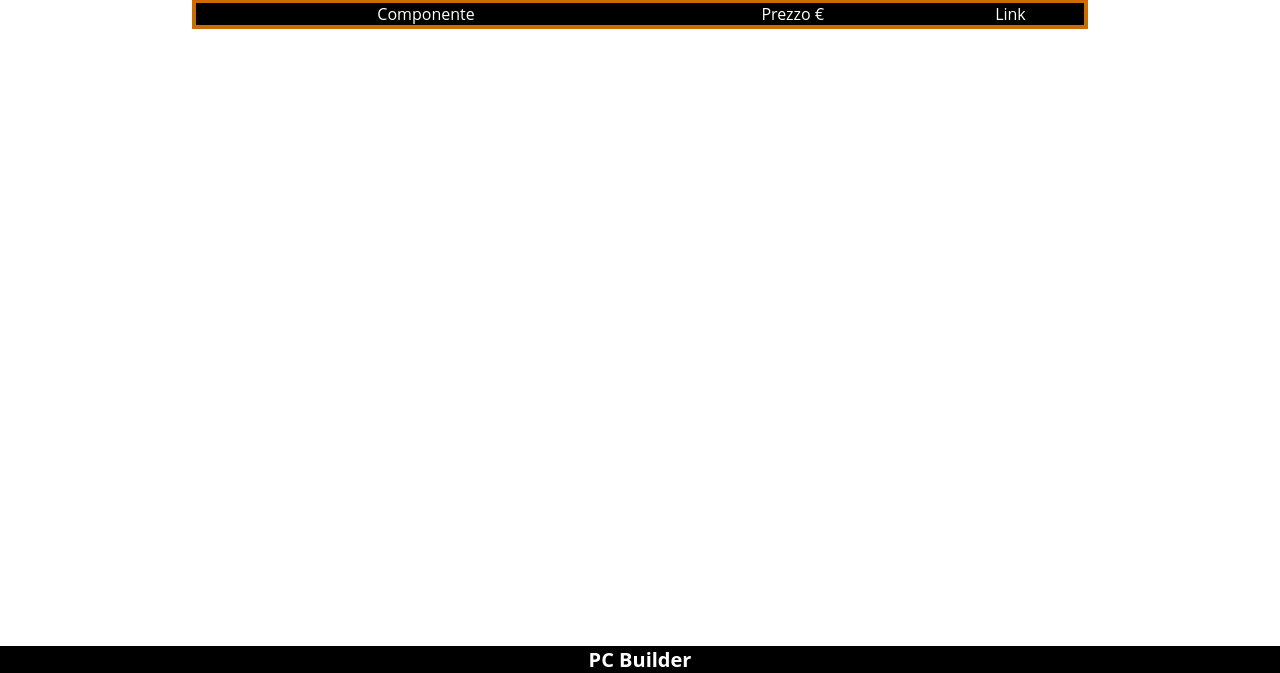
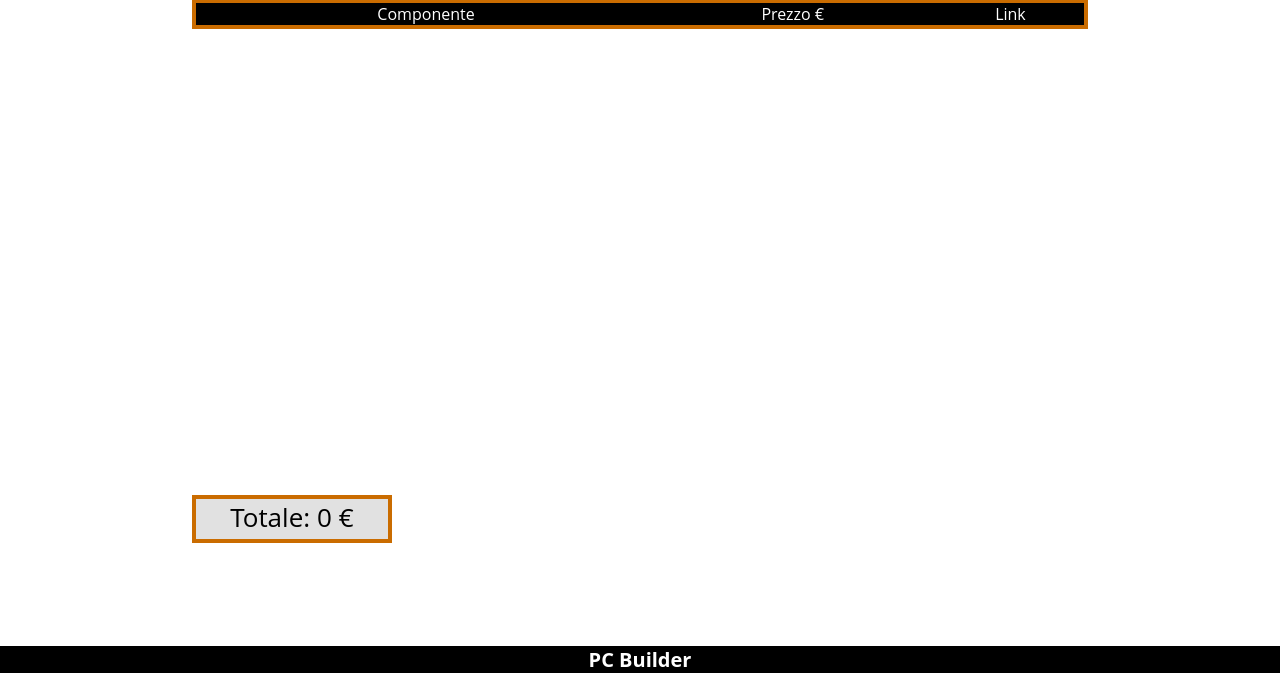
Before and after one commit to mokassino/prog_tecweb_pcbuilder, a Flask app: template app/templates/saved-build-id.html in a window 1280 px wide. Shown: the part 127-800 px from the top of the page. Run offline with Flask 2, Linux system fonts and the light colour scheme; the template is opened without the code that fills it, so the values that code supplies are empty; parts of the project's set-up code (start-up, migrations or seed data) failed here and were passed over.

Commit message:
added total price to the saved build template

```diff
--- a/app/templates/pc-configuration.html
+++ b/app/templates/pc-configuration.html
@@ -28,6 +28,7 @@
                 Non hai alcuna build salvata, puoi crearne qualcuna dalla <a style="color:orange" href="/">Home</a>
             </div>
             {% endif %}
+
          </div>
 
          <footer class="footer">
--- a/app/templates/saved-build-id.html
+++ b/app/templates/saved-build-id.html
@@ -28,7 +28,7 @@
                 <tr>
                     <td class="yourbuild-first-column"> {{ item["part"][0] }} </td>
                     <td> {{ item["part"][1] }} </td>
-                    <td> {{ item["part"][2]["$numberInt"] }} </td>
+                    <td class="price"> {{ item["part"][2]["$numberInt"] }} </td>
                     <td> <a style="color:black" href="{{ item['part'][3] }}" >  <i class="fa-brands fa-amazon"> </i></a> </td>
                 </tr>
                 {% endfor %}
@@ -39,8 +39,14 @@
          <div style="display: flex;">
             <a class="delete-build-button" href="/delete-build?q={{ url }}">Elimina build</a>
             <a class="delete-build-button" href="/">Torna alla Home</a>
+            <a class="delete-build-button" id="total" href="#">Totale </a>
+         </div>
+         {% else %}
+         <div style="display: flex;">
+            <a class="delete-build-button" id="total" href="#">Totale </a>
          </div>
          {% endif %}
+
 
          <footer class="footer">
             <div class="container">
@@ -48,5 +54,22 @@
             </div>
          </footer>
     </div>
+
+    <script>
+        document.addEventListener("DOMContentLoaded", () => {
+            prices = document.getElementsByClassName("price");
+            console.log(prices);
+            let sum = 0;
+            for (i=0; i < prices.length; i++){
+                price = prices[i].innerHTML;
+                sum = sum + parseInt(price);
+            }
+
+            total = document.getElementById("total");
+            total.innerHTML = "Totale: " + sum + " €"
+
+         });
+
+    </script>
 </body>
 </html>
```
